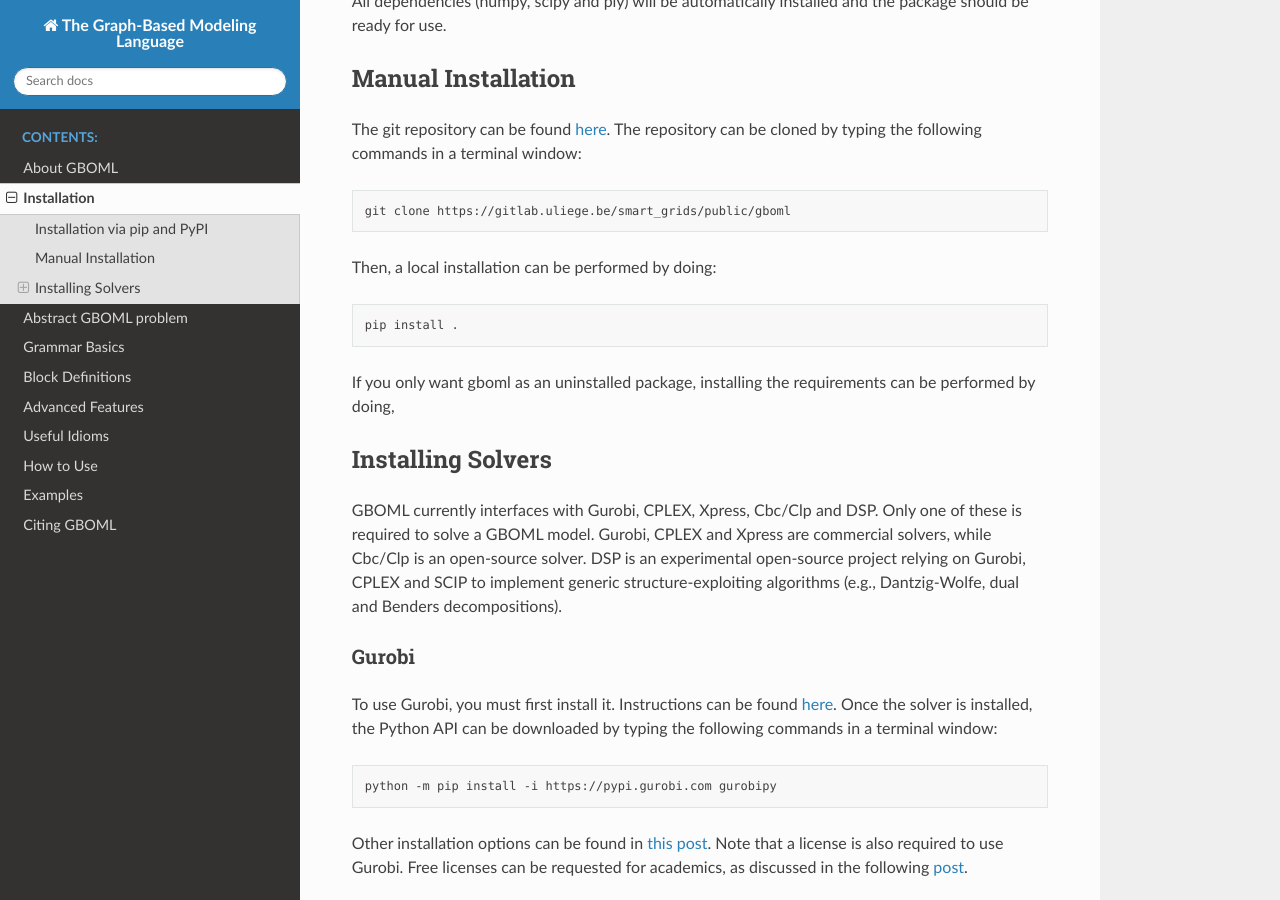
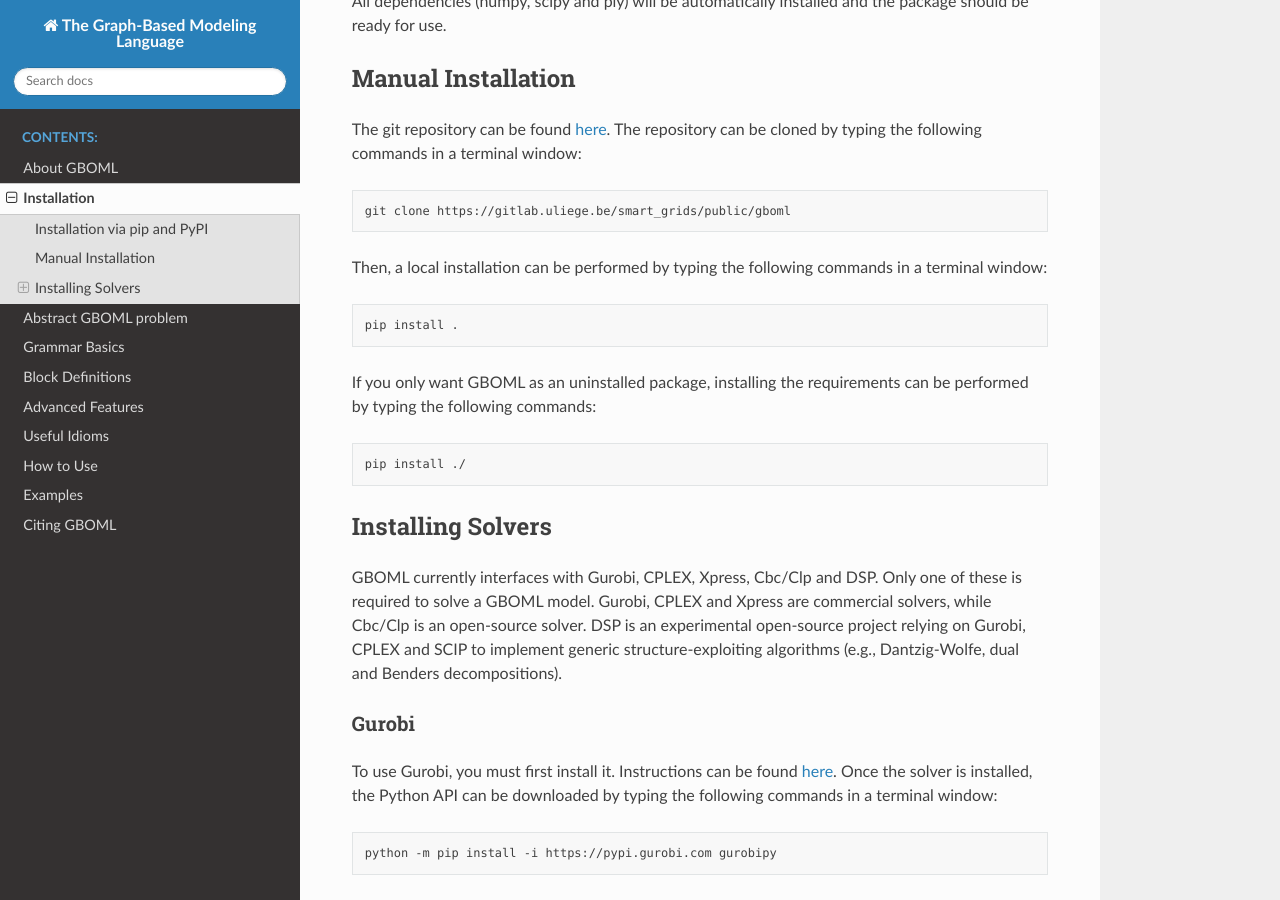
Before and after one commit to MathiasPBerger/gboml-docs-test, a Sphinx documentation site: the page built from docs/source/installation.rst, in a window 1280 px wide and 900 px high, scrolled down 485 px. Built offline with Sphinx 7.4.7 and the Read the Docs theme 2.0.0, drawn with Linux system fonts in a browser that asks for light colours.

Commit message:
Fixed indentation in manual installation, minor update to CSV printing.

```diff
--- a/docs/source/commandline_interface.rst
+++ b/docs/source/commandline_interface.rst
@@ -74,13 +74,13 @@
 
    --dsp_de
 
-* *CSV*: the solution can be printed to a CSV file on a row basis:
+* *CSV*: the solution can be printed to a CSV file on a row basis (e.g., one variable per row):
 
 .. code-block:: bash
 
    --csv
 
-* *Transposed CSV*: the solution can be printed to a CSV file on a column basis:
+* *Transposed CSV*: the solution can be printed to a CSV file on a column basis (e.g., one variable per column):
 
 .. code-block:: bash
 
--- a/docs/source/installation.rst
+++ b/docs/source/installation.rst
@@ -24,15 +24,16 @@
 
 	git clone https://gitlab.uliege.be/smart_grids/public/gboml
 
-Then, a local installation can be performed by doing:
+Then, a local installation can be performed by typing the following commands in a terminal window:
 
 .. code-block:: bash
 
 	pip install .
 
-If you only want gboml as an uninstalled package, installing the requirements can be performed by doing,
+If you only want GBOML as an uninstalled package, installing the requirements can be performed by typing the following commands:
 
 .. code-block:: bash
+
 	pip install ./
 
 Installing Solvers
```
